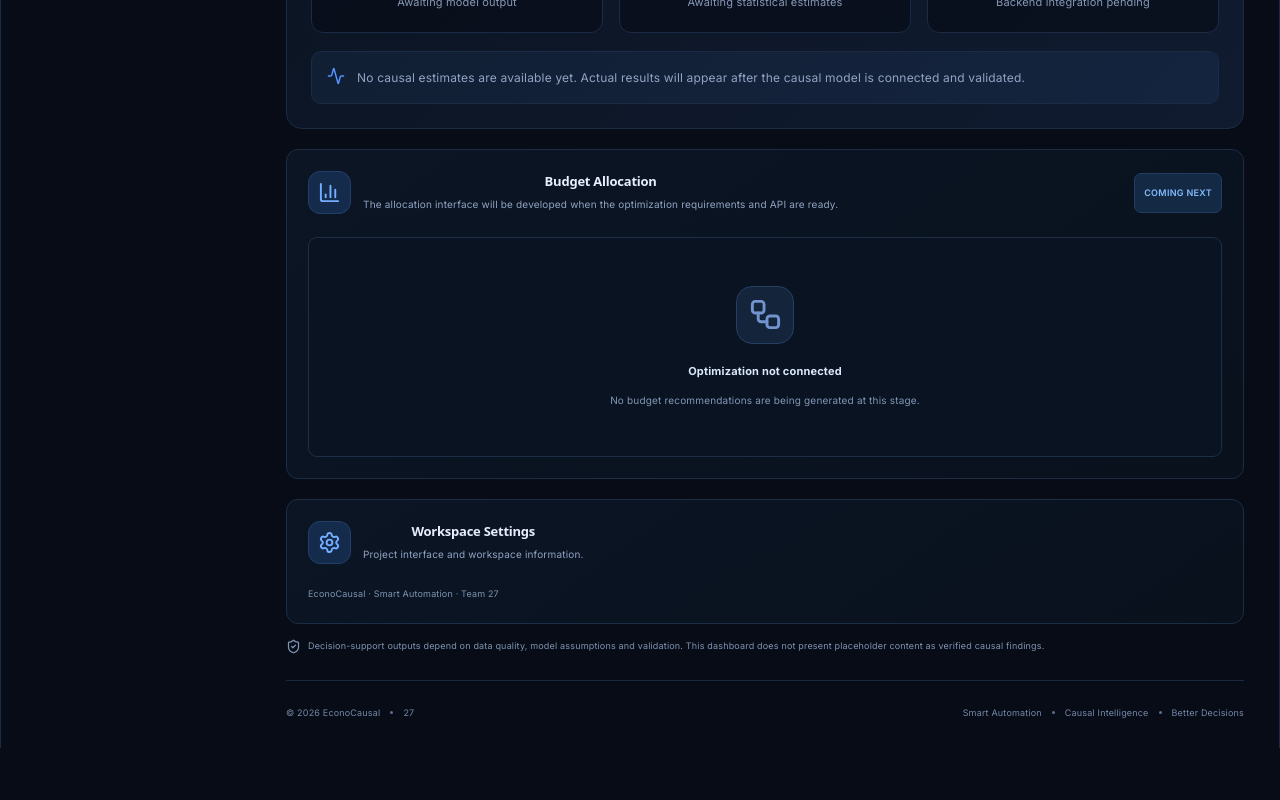
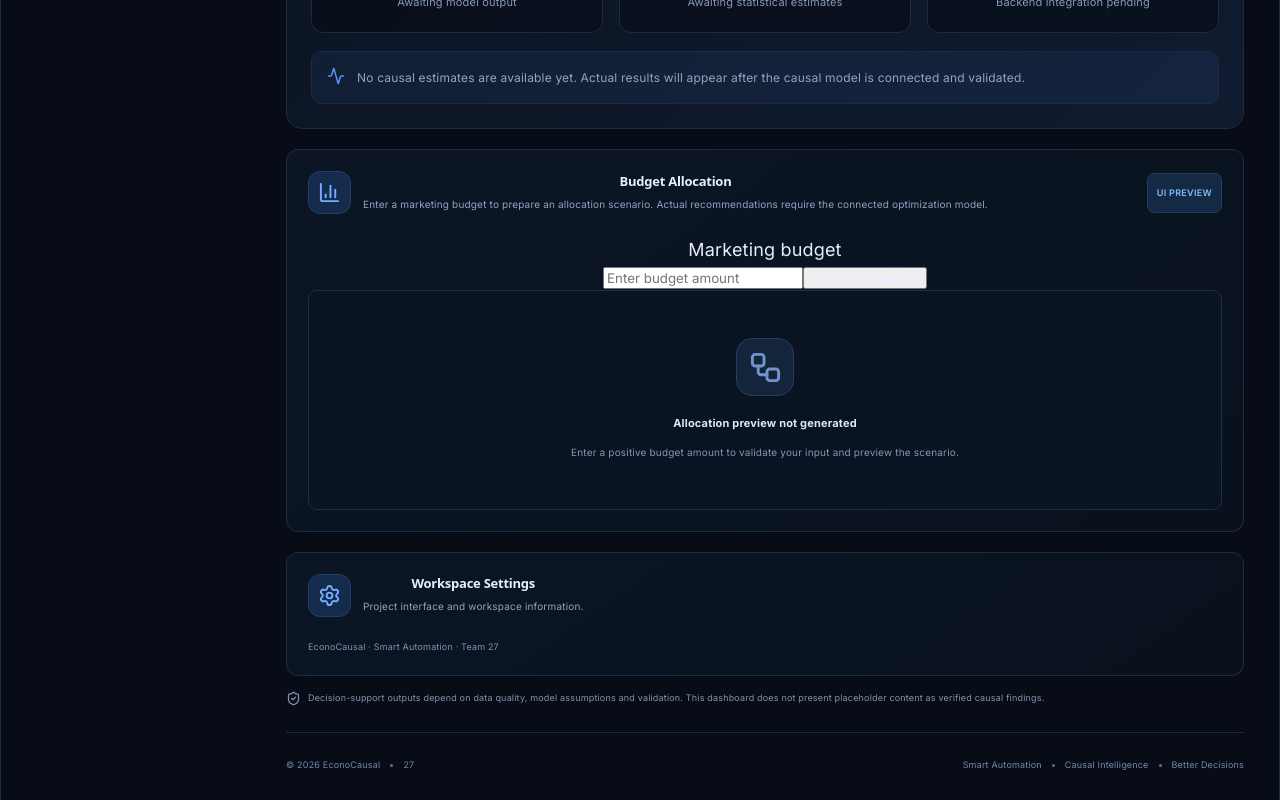
Before and after one commit to kanishka-80/EconoCausal, a React app in the folder frontend/: page / in a window 1280 px wide. Shown: the part 1218-2018 px from the top of the page. Before the commit the page ends 1966 px from the top, so only its background shows below. Built offline with nearby package versions, Linux system fonts and the light colour scheme; the HTML template or start-up script is replaced by a standard one.

Commit message:
feat(frontend): scaffold budget allocation view

```diff
--- a/frontend/src/App.jsx
+++ b/frontend/src/App.jsx
@@ -7,6 +7,77 @@ import {
   UploadCloud, Workflow, X
 } from 'lucide-react'
 import './App.css'
+
+function BudgetAllocationPreview() {
+  const [budget, setBudget] = useState("");
+  const [error, setError] = useState("");
+  const [showPreview, setShowPreview] = useState(false);
+
+  function handlePreview() {
+    const amount = Number(budget);
+
+    if (budget.trim() === "" || !Number.isFinite(amount) || amount <= 0) {
+      setError("Please enter a budget greater than zero.");
+      setShowPreview(false);
+      return;
+    }
+
+    setError("");
+    setShowPreview(true);
+  }
+
+  return (
+    <div className="budget-preview">
+      <div className="budget-input-area">
+        <label htmlFor="marketing-budget">Marketing budget</label>
+        <div className="budget-input-row">
+          <input
+            id="marketing-budget"
+            type="number"
+            min="0"
+            step="any"
+            placeholder="Enter budget amount"
+            value={budget}
+            onChange={(event) => {
+              setBudget(event.target.value);
+              setError("");
+              setShowPreview(false);
+            }}
+          />
+          <button type="button" onClick={handlePreview}>
+            Preview scenario
+          </button>
+        </div>
+
+        {error && <p className="error-message">{error}</p>}
+      </div>
+
+      {showPreview && (
+        <div className="budget-scenario">
+          <strong>Budget received: {Number(budget).toLocaleString()}</strong>
+          <p>
+            Your budget input is valid. Allocation recommendations will appear
+            here after the optimization model and API are connected.
+          </p>
+          <span className="step-badge">PREVIEW ONLY</span>
+        </div>
+      )}
+
+      {!showPreview && !error && (
+        <div className="empty-table">
+          <div className="database-illustration">
+            <Workflow size={35} />
+          </div>
+          <strong>Allocation preview not generated</strong>
+          <p>
+            Enter a positive budget amount to validate your input and preview
+            the scenario.
+          </p>
+        </div>
+      )}
+    </div>
+  );
+}
 
 function App() {
   const [fileName, setFileName] = useState('')
@@ -555,31 +626,28 @@ function App() {
             </p>
           </div>
         </section>
+
+
 <section className="panel" id="budget" style={{ marginTop: 20 }}>
   <div className="panel-heading">
     <div className="panel-title-icon">
       <BarChart3 size={23} />
     </div>
+
     <div className="panel-title-copy">
       <h2>Budget Allocation</h2>
       <p>
-                The allocation interface will be developed when the
-                optimization requirements and API are ready.
+        Enter a marketing budget to prepare an allocation scenario.
+        Actual recommendations require the connected optimization model.
       </p>
     </div>
-            <span className="step-badge">COMING NEXT</span>
+
+    <span className="step-badge">UI PREVIEW</span>
   </div>
 
-          <div className="empty-table">
-            <div className="database-illustration">
-              <Workflow size={35} />
-            </div>
-            <strong>Optimization not connected</strong>
-            <p>
-              No budget recommendations are being generated at this stage.
-            </p>
-          </div>
+  <BudgetAllocationPreview />
 </section>
+
 
         <section className="panel" id="settings" style={{ marginTop: 20 }}>
           <div className="panel-heading">
```
Lines whose indentation alone changed are shown as unchanged.
